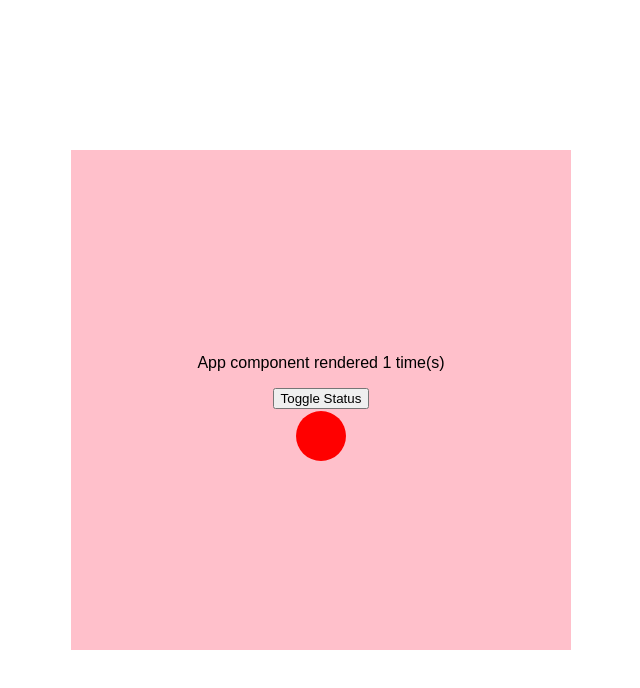
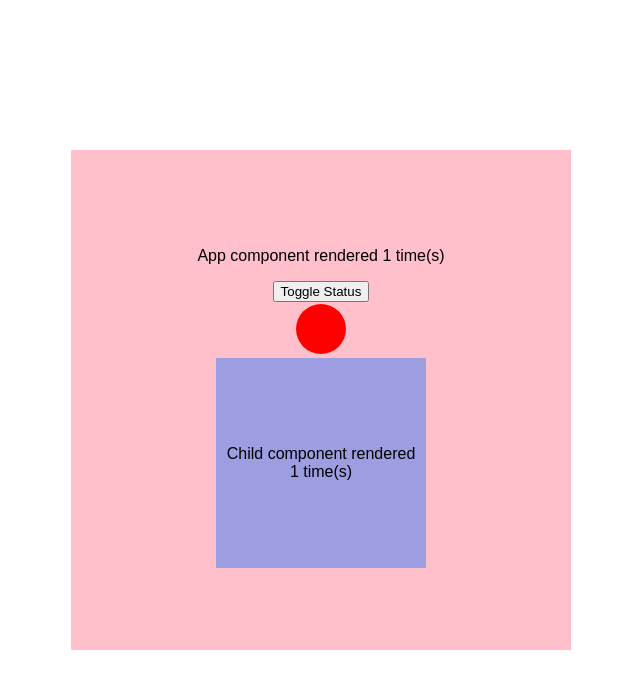
Before and after one commit to aritrakoley/ReactJS_useEffect_addEventListener, a React (Create React App) app: page / in a window 1280 px wide. Shown: the top 688 px of the page, without its empty margins (319-959 px from the left). Built offline with nearby package versions, Linux system fonts and the light colour scheme.

Commit message:
Add a child component to handle event listener

```diff
--- a/src/App.js
+++ b/src/App.js
@@ -1,22 +1,30 @@
 import { useEffect, useState } from "react";
 import "./App.css";
 
-let renderCounter = 0;
-function App() {
-  const [isOnline, setIsOnline] = useState(false);
+let appRenderCounter = 0;
+let childRenderCounter = 0;
 
+function Child() {
   useEffect(() => {
-    console.log('App useEffect called');
+    console.log('Child useEffect called');
     window.addEventListener("click", () => console.log("click"));
   }, []);
 
-  renderCounter++;
-  console.log(`App component rendered ${renderCounter} time(s)`);
+  childRenderCounter++;
+  console.log(`Child component rendered ${childRenderCounter} time(s)`);
+  return <div className="child">Child component rendered {childRenderCounter} time(s)</div>
+}
+
+function App() {
+  const [isOnline, setIsOnline] = useState(false);
+  appRenderCounter++;
+  console.log(`App component rendered ${appRenderCounter} time(s)`);
   return (
     <div className="app">
-      <p>App component rendered {renderCounter} time(s)</p>
+      <p>App component rendered {appRenderCounter} time(s)</p>
       <button onClick={() => setIsOnline(!isOnline)}>Toggle Status</button>
       <div className={`status ${isOnline ? "on" : "off"}`}></div>
+      <Child />
     </div>
   );
 }
```
